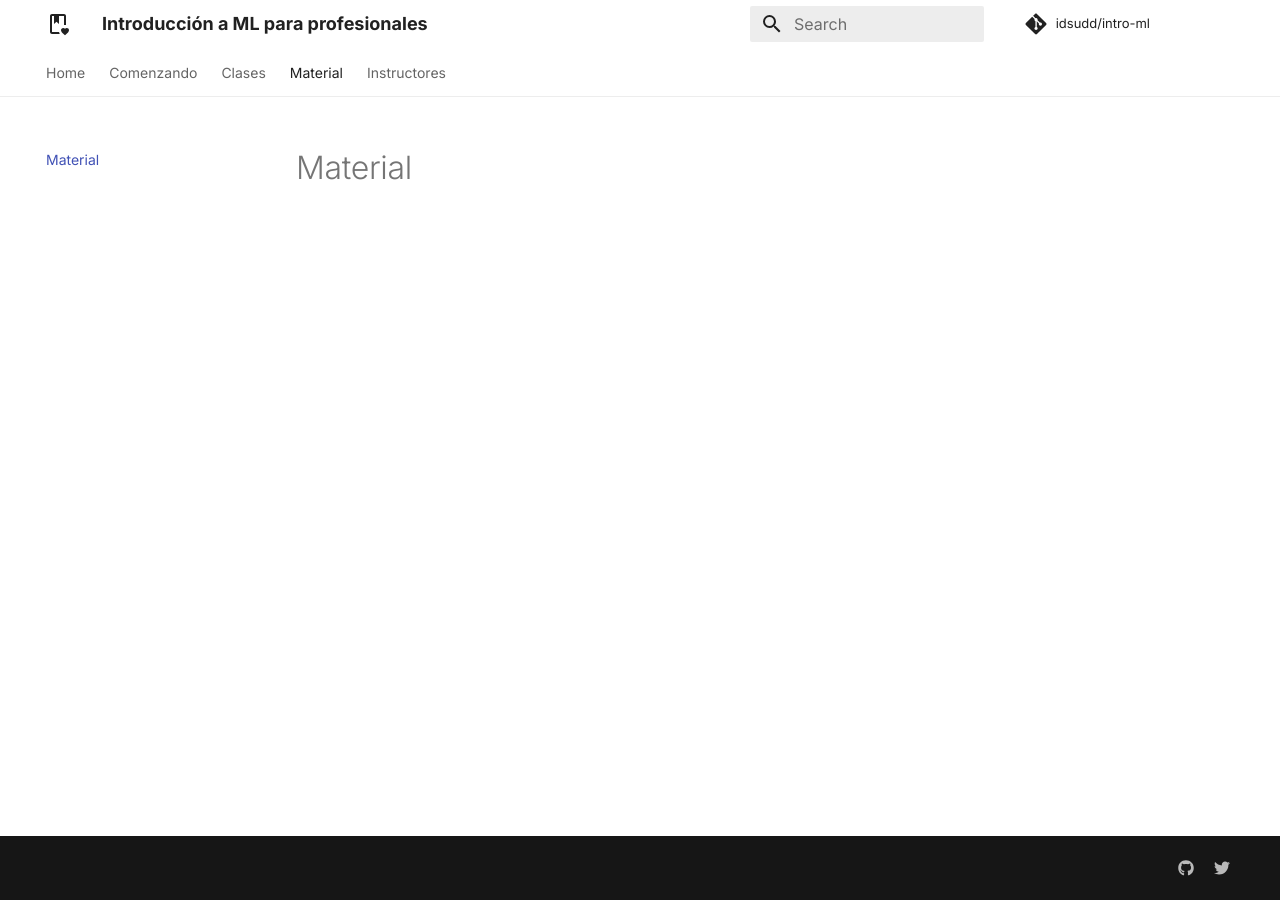
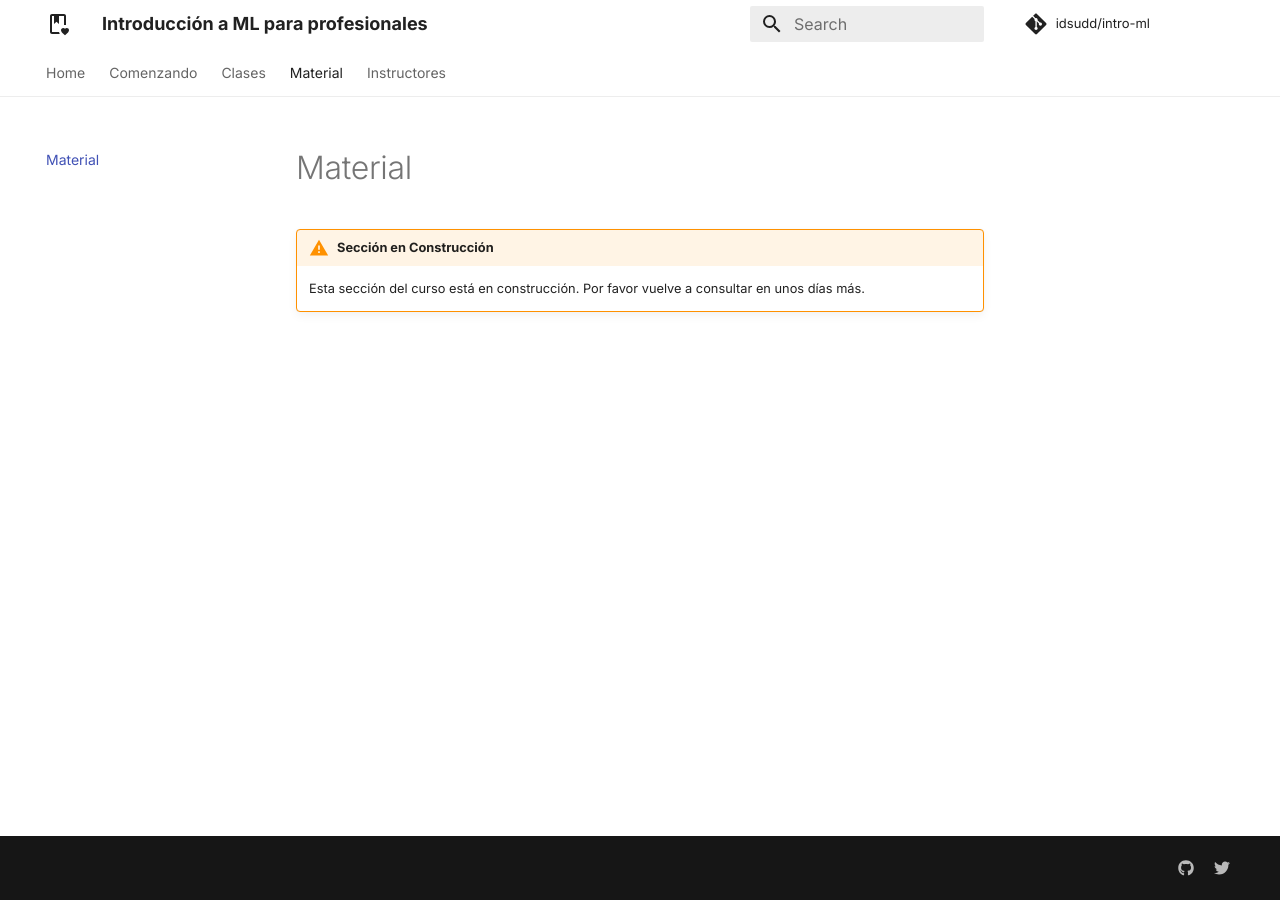
Before and after one commit to idsudd/intro-ml, an MkDocs documentation site: the page built from docs/material/index.md, in a window 1280 px wide. Built offline with MkDocs 1.6.1 and Material for MkDocs 9.7.7, drawn with Linux system fonts in a browser that asks for light colours; comment, search, counter and statistics services are not loaded.

Commit message:
material warning

```diff
--- a/docs/material/index.md
+++ b/docs/material/index.md
@@ -1 +1,5 @@
 # Material
+
+!!! warning "Sección en Construcción"
+
+    Esta sección del curso está en construcción. Por favor vuelve a consultar en unos días más.
--- a/mkdocs.yml
+++ b/mkdocs.yml
@@ -45,6 +45,9 @@ extra:
 markdown_extensions:
   - attr_list
   - md_in_html
+  - admonition
+  - pymdownx.details
+  - pymdownx.superfences
   - pymdownx.emoji:
       emoji_index: !!python/name:material.extensions.emoji.twemoji
       emoji_generator: !!python/name:material.extensions.emoji.to_svg
```
